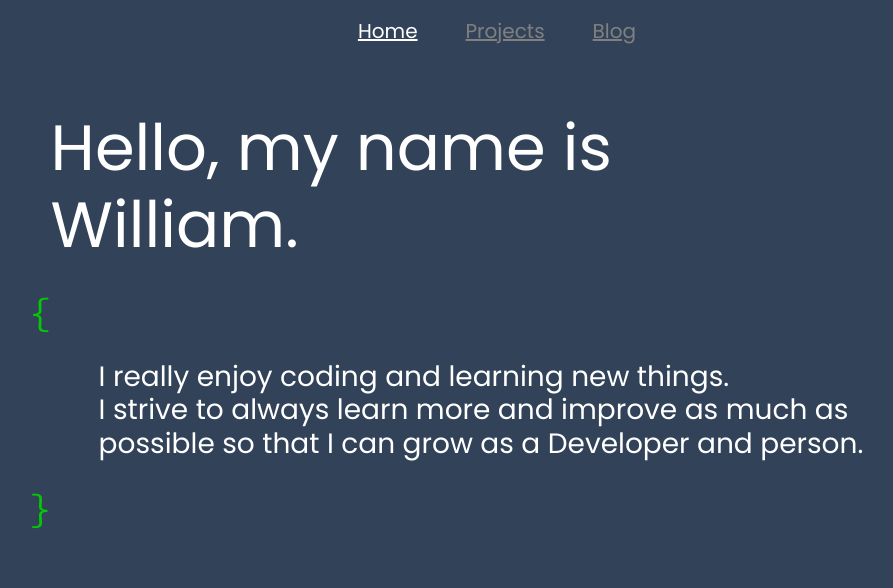
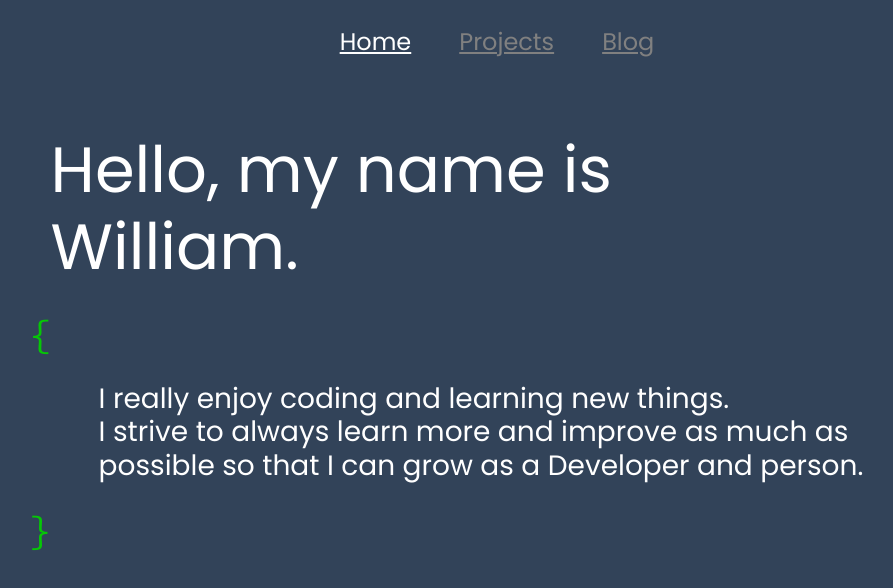
Before and after one commit to nguyen-william93/main_portfolio, a React (Create React App) app in the folder my-app/: page / in a window 1280 px wide. Shown: the top 588 px of the page, without its empty margins (143-1036 px from the left). Built offline with nearby package versions, Linux system fonts and the light colour scheme.

Commit message:
add projects.yaml

```diff
--- a/my-app/src/App.css
+++ b/my-app/src/App.css
@@ -16,6 +16,10 @@ body {
 
 .introduction {
   margin-top: 5%
+}
+
+.navbar {
+  font-size: 120%;
 }
 
 .code {
--- a/my-app/src/components/Header/index.js
+++ b/my-app/src/components/Header/index.js
@@ -4,8 +4,8 @@ import {NavLink} from 'react-router-dom'
 export default function Header (){
 
     return (
-        <div className='container my-3'>
-            <ul className = 'nav justify-content-center'>
+        <div className='container my-3 navbar justify-content-center'>
+            <ul className = 'nav justify-content-center header'>
                 <li className = 'nav-item mx-4'>
                     <NavLink to="/" style={({ isActive }) => ({
                          color: isActive ? 'white' : 'grey' })}>
--- a/my-app/src/components/Info/index.js
+++ b/my-app/src/components/Info/index.js
@@ -1,4 +1,5 @@
 import React from 'react'
+import '../../App.css'
 
 export default function Info() {
   return (
```
Also changed, not shown: my-app/content/projects.yaml (added, +19 -0 lines).
